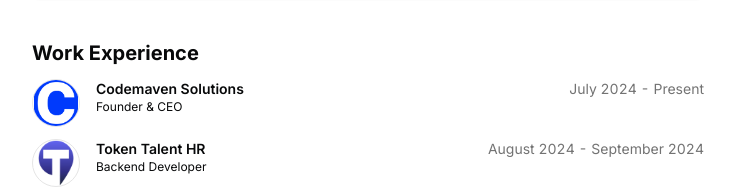
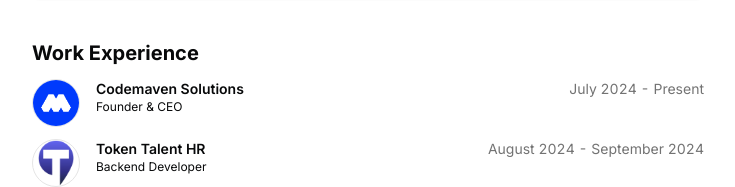
Before and after one commit to Uneebbhat/uneebbhatti, a Next.js app: page / in a window 1280 px wide. Shown: the part 1020-1207 px from the top of the page, without its empty margins (272-1007 px from the left). Built offline with nearby package versions, Linux system fonts and the light colour scheme.

Commit message:
company logo cahgned

```diff
--- a/src/data/resume.tsx
+++ b/src/data/resume.tsx
@@ -91,7 +91,7 @@ These days, I'm focused on **learning, building, and shipping** — usually with
       badges: [],
       location: "Remote",
       title: "Founder & CEO",
-      logoUrl: "/codemaven.png",
+      logoUrl: "/codemavensolutions.png",
       start: "July 2024",
       end: "Present",
       description:
```
Also changed, not shown: public/codemaven.png (deleted), public/codemavensolutions.png (added).
